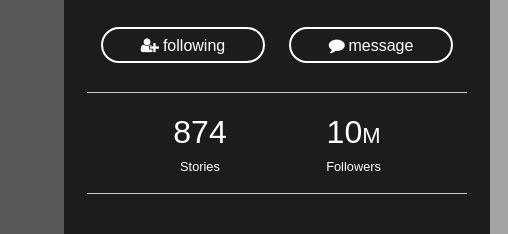
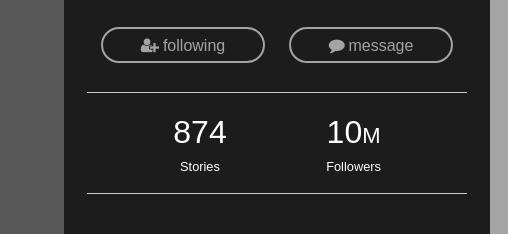
Before and after one commit to JessyRiordan/LittleTest, a website: page index.html in a window 1280 px wide. Shown: the part 964-1198 px from the top of the page, 0-508 px from the left. Drawn offline with Linux system fonts and the light colour scheme.

Commit message:
changed color of border and text on buttons

```diff
--- a/scss/main.scss
+++ b/scss/main.scss
@@ -242,9 +242,9 @@ header {
       text-align: center;
       padding: 5% 0 5% 0;
       a {
-        border: 2px solid #ffffff;
+        border: 2px solid #a4a4a4;
         border-radius: 30px;
-        color: #ffffff;
+        color: #a4a4a4;
         padding: 2% 10%;
         text-decoration: none;
         i {
```
Also changed, not shown: css/main.css.
